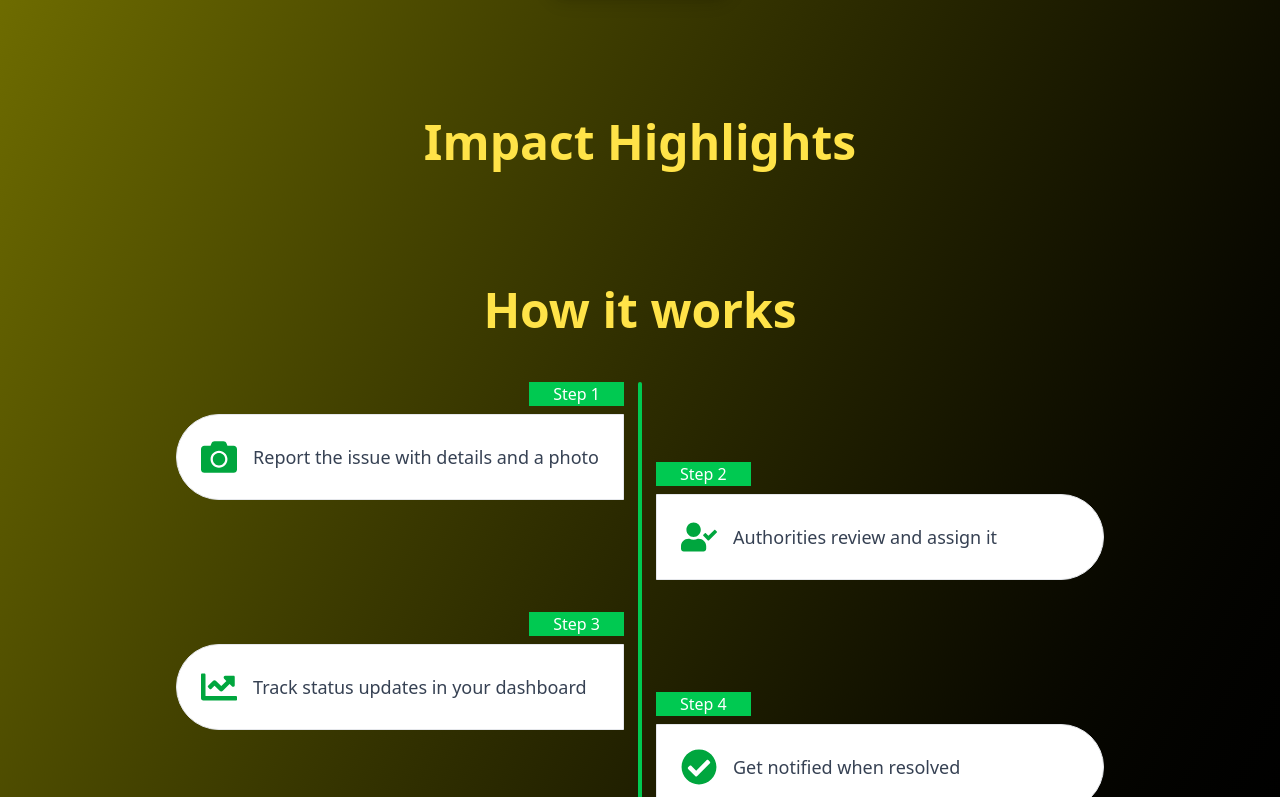
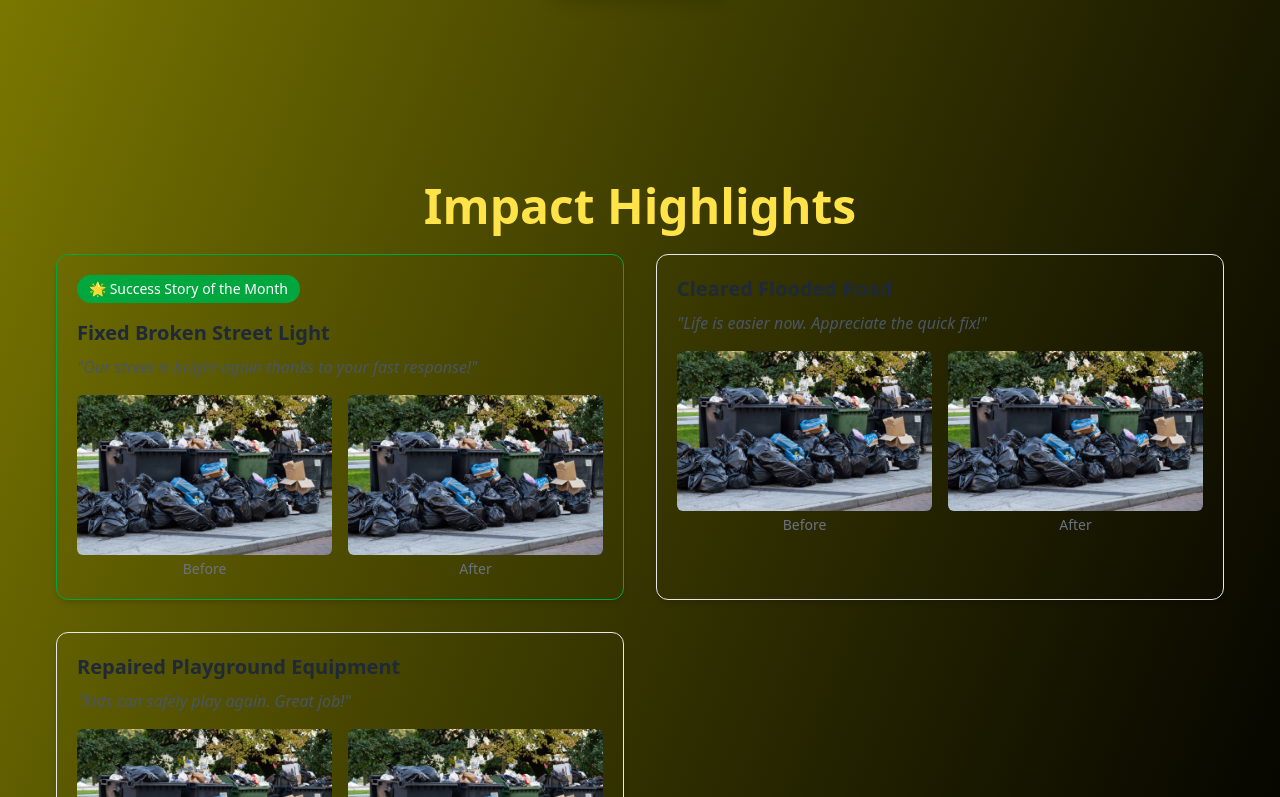
Before and after one commit to MizanRbf/city_fixer, a Next.js app: page / in a window 1280 px wide. Shown: the part 2083-2880 px from the top of the page. Built offline with nearby package versions, Linux system fonts and the light colour scheme.

Commit message:
impact highlights secttion added with fakedata

```diff
--- a/app/Components/ImpactHighlights/ImpactHighlights.jsx
+++ b/app/Components/ImpactHighlights/ImpactHighlights.jsx
@@ -1,12 +1,78 @@
 import React from "react";
+const successStories = [
+  {
+    id: 1,
+    title: "Fixed Broken Street Light",
+    quote: "Our street is bright again thanks to your fast response!",
+    beforeImg: "/assets/RecentIssues/trash.jpg",
+    afterImg: "/assets/RecentIssues/trash.jpg",
+    isFeatured: true,
+  },
+  {
+    id: 2,
+    title: "Cleared Flooded Road",
+    quote: "Life is easier now. Appreciate the quick fix!",
+    beforeImg: "/assets/RecentIssues/trash.jpg",
+    afterImg: "/assets/RecentIssues/trash.jpg",
+    isFeatured: false,
+  },
+  {
+    id: 3,
+    title: "Repaired Playground Equipment",
+    quote: "Kids can safely play again. Great job!",
+    beforeImg: "/assets/RecentIssues/trash.jpg",
+    afterImg: "/assets/RecentIssues/trash.jpg",
+    isFeatured: false,
+  },
+];
 
 const ImpactHighlights = () => {
   return (
-    <div className="mb-30">
+    <div className="py-16 px-4 md:px-10 max-w-7xl mx-auto">
       <div className="text-center mb-6">
         <h1 className="text-2xl md:text-3xl font-bold text-primary">
           Impact Highlights
         </h1>
+      </div>
+
+      <div className="grid grid-cols-1 md:grid-cols-2 gap-8">
+        {successStories.map((story) => (
+          <div
+            key={story.id}
+            className={`rounded-xl shadow-md p-5 border ${
+              story.isFeatured ? "border-green-600" : "border-gray-200"
+            }`}
+          >
+            {story.isFeatured && (
+              <span className="bg-green-600 text-white text-sm px-3 py-1 rounded-full inline-block mb-4">
+                🌟 Success Story of the Month
+              </span>
+            )}
+            <h3 className="text-xl font-semibold mb-2 text-gray-800">
+              {story.title}
+            </h3>
+            <p className="italic text-gray-600 mb-4">"{story.quote}"</p>
+
+            <div className="flex gap-4">
+              <div className="w-1/2">
+                <img
+                  src={story.beforeImg}
+                  alt="Before"
+                  className="rounded-md w-full h-40 object-cover"
+                />
+                <p className="text-sm text-center mt-1 text-gray-500">Before</p>
+              </div>
+              <div className="w-1/2">
+                <img
+                  src={story.afterImg}
+                  alt="After"
+                  className="rounded-md w-full h-40 object-cover"
+                />
+                <p className="text-sm text-center mt-1 text-gray-500">After</p>
+              </div>
+            </div>
+          </div>
+        ))}
       </div>
     </div>
   );
```
